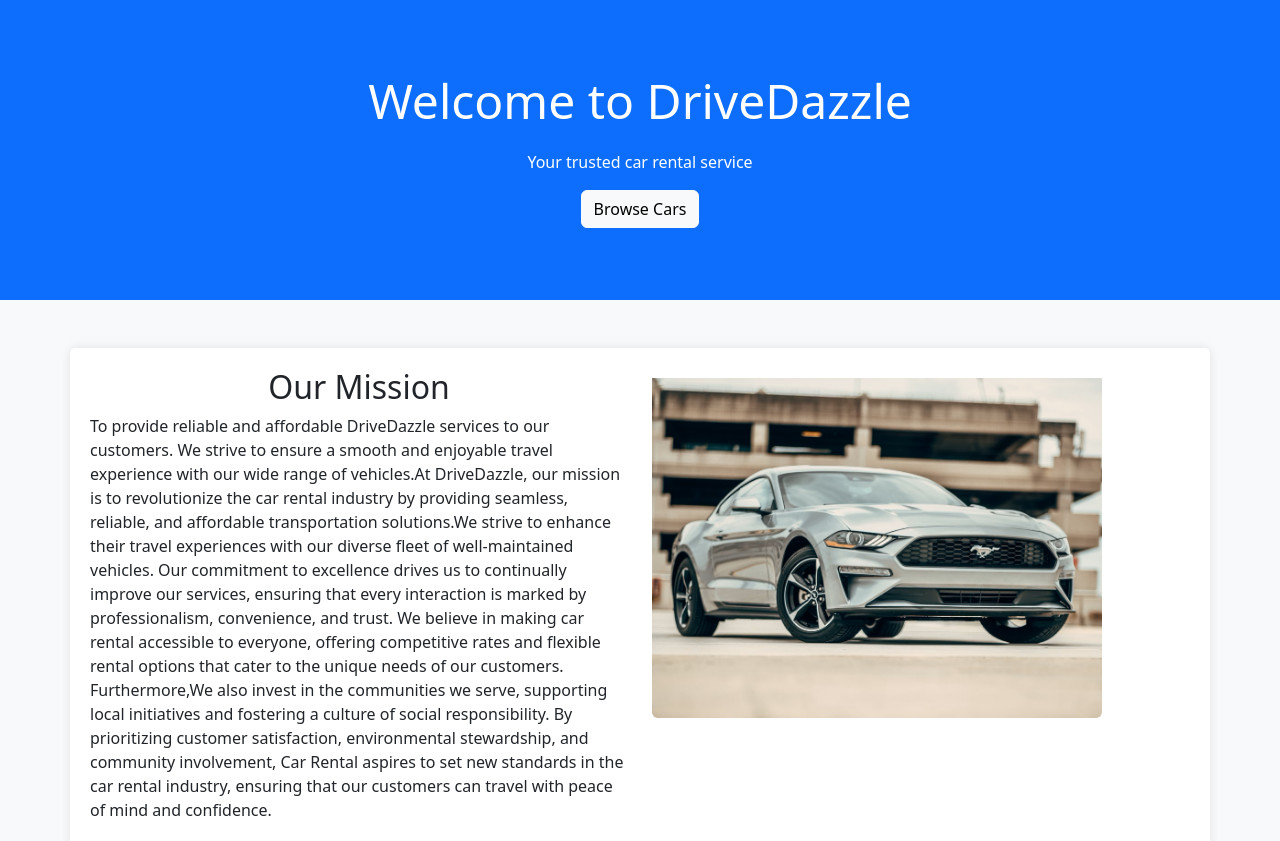
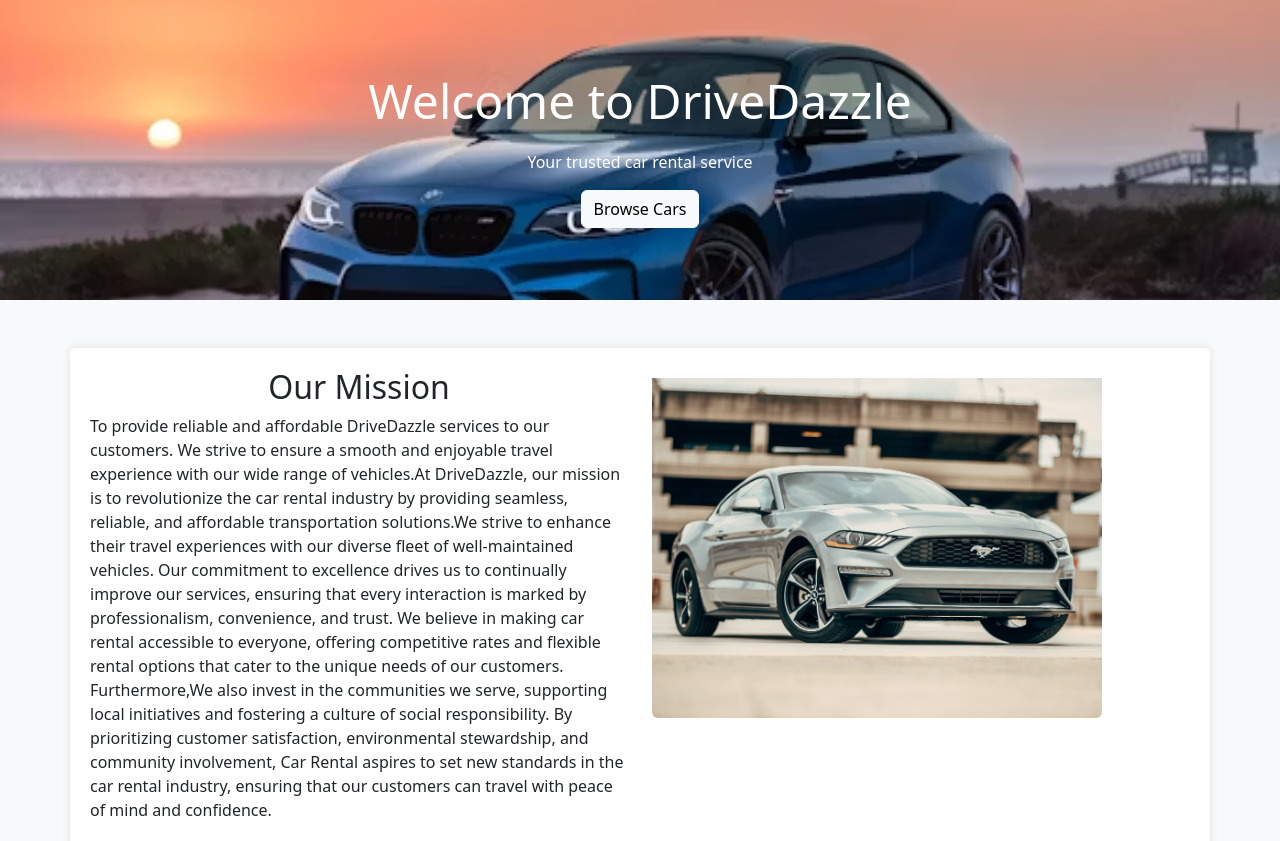
Before and after one commit to KOPPISETTICHARANSAI/odigosproject3, a plain HTML site: page aboutus.html in a window 1280 px wide. Shown: the top 841 px of the page. Drawn offline with nearby package versions, Linux system fonts and the light colour scheme; the site is published under a folder, as on GitHub Pages, so addresses that start at the root find nothing.

Commit message:
Update aboutus.css

```diff
--- a/aboutus.css
+++ b/aboutus.css
@@ -3,7 +3,7 @@ body {
 }
 
 header {
-  background: url("/assets/maincarimg.avif") no-repeat center center;
+  background: url("assets/maincarimg.avif") no-repeat center center;
   background-size: cover;
   color: #fff;
   height: 300px;
```
